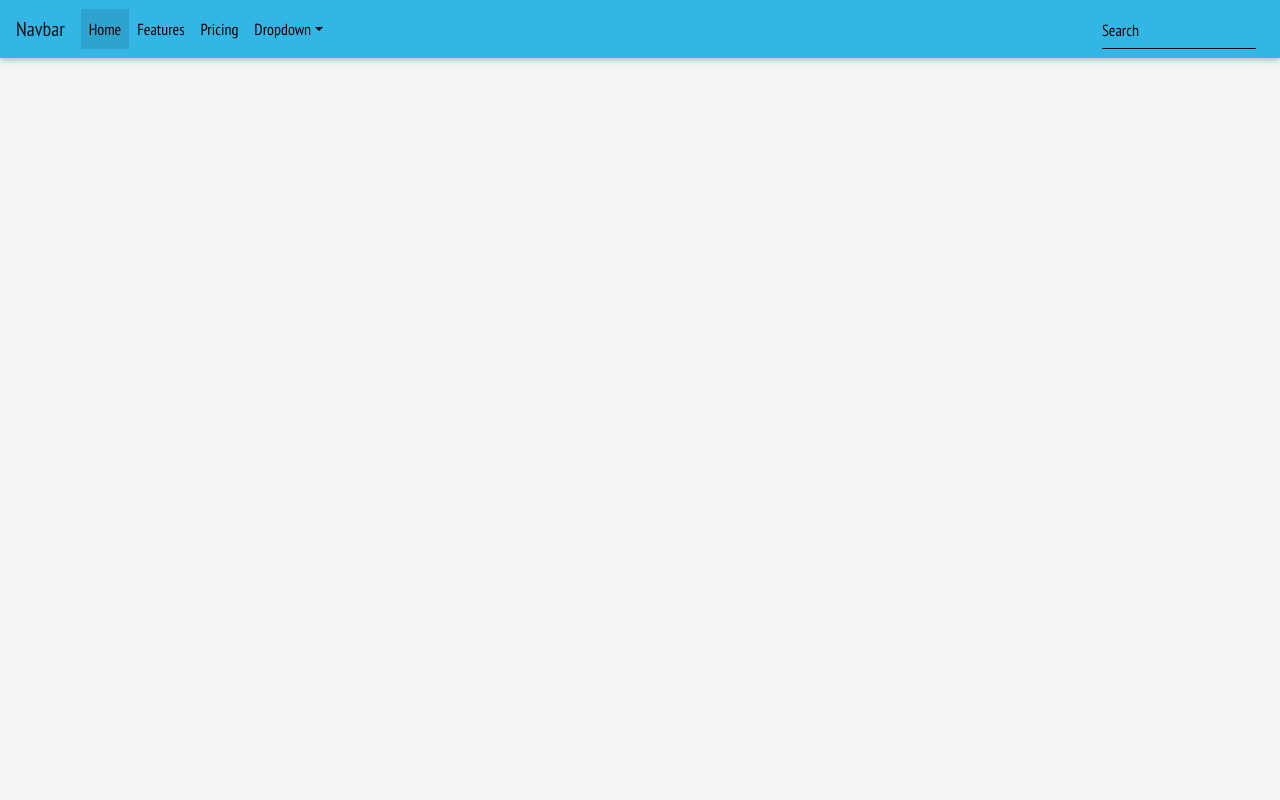
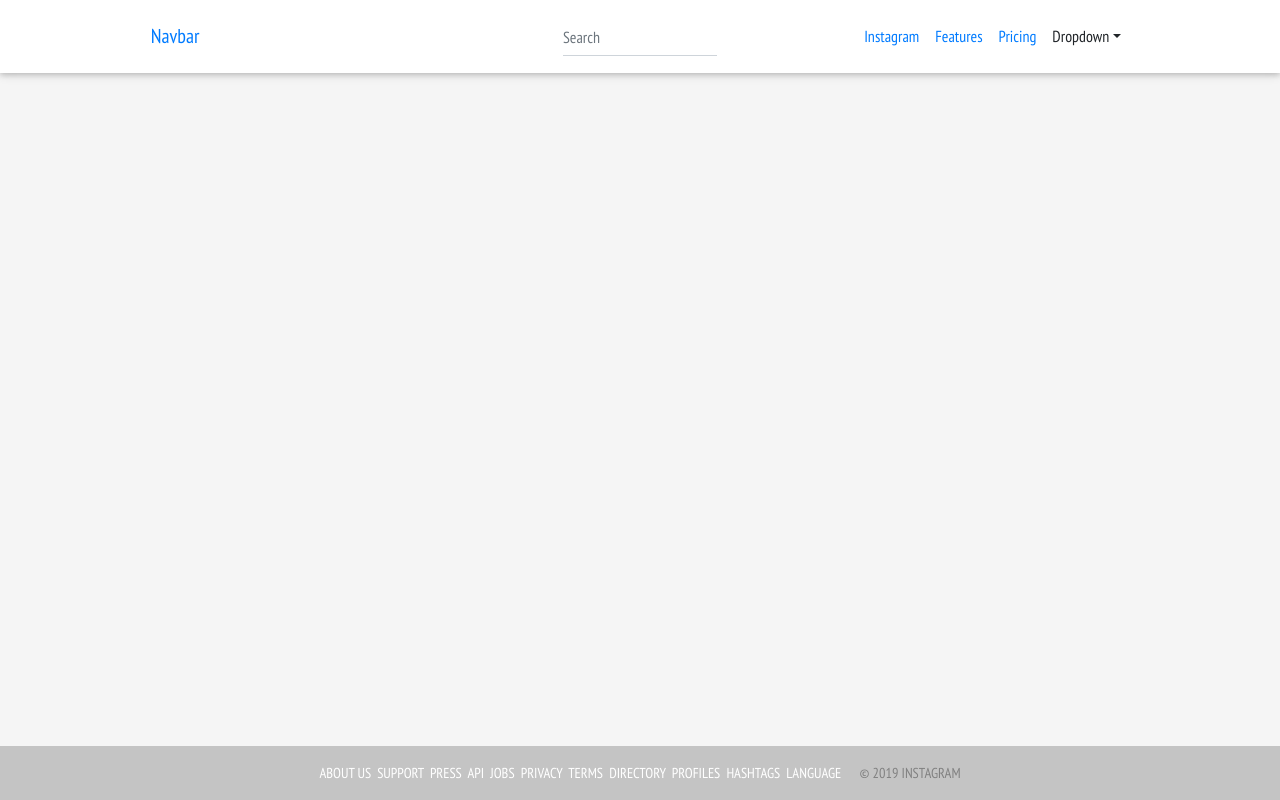
Before and after one commit to AisaJ/i-gram, a Django app: template insta/templates/base.html in a window 1280 px wide. Run offline with Django 3.2, Linux system fonts and the light colour scheme; the template is opened without the code that fills it, so the values that code supplies are empty; some libraries are stand-ins or nearby versions.

Commit message:
Changes to the home page. Added a demo gif.

```diff
--- a/insta/templates/base.html
+++ b/insta/templates/base.html
@@ -31,6 +31,7 @@
   {% include 'navbar.html' %}
   {% block content %}
   {% endblock %}
+  {% include 'footer.html' %}
 
   {% block script %}
     {% bootstrap_javascript %}
--- a/insta/templates/footer.html
+++ b/insta/templates/footer.html
@@ -0,0 +1,11 @@
+<!-- Footer -->
+<footer class="page-footer font-small">
+
+    <!-- Copyright -->
+    <div class="footer-copyright text-center py-3"><strong><a href="https://www.instagram.com/about/us/">ABOUT US</a>&nbsp;&nbsp;<a href="https://help.instagram.com/">SUPPORT</a>&nbsp;&nbsp;<a href="https://instagram-press.com/">PRESS</a>&nbsp;&nbsp;<a href="https://www.instagram.com/developer/">API</a>&nbsp;&nbsp;<a href="https://www.instagram.com/about/jobs/">JOBS</a>&nbsp;&nbsp;<a href="https://help.instagram.com/519522125107875">PRIVACY</a>&nbsp;&nbsp;<a href="https://help.instagram.com/581066165581870">TERMS</a>&nbsp;&nbsp;<a href="https://www.instagram.com/explore/locations/">DIRECTORY</a>&nbsp;&nbsp;<a href="https://www.instagram.com/directory/profiles/">PROFILES</a>&nbsp;&nbsp;<a href="https://www.instagram.com/directory/hashtags/">HASHTAGS</a>&nbsp;&nbsp;<a href="">LANGUAGE</a>&nbsp;&nbsp;&nbsp;&nbsp;&nbsp;&nbsp;<span>© 2019 INSTAGRAM</span></strong>
+
+    </div>
+    <!-- Copyright -->
+
+  </footer>
+  <!-- Footer -->
--- a/insta/templates/navbar.html
+++ b/insta/templates/navbar.html
@@ -1,12 +1,22 @@
-<nav class="navbar navbar-expand-lg navbar-light info-color">
-    <a class="navbar-brand" href="#">Navbar</a>
+
+<nav class="navbar navbar-expand-lg">
+  <div class="navbar-collapse collapse w-100 order-1 order-md-0 dual-collapse2">
+      <a class="navbar-brand mr-auto" href="#">Navbar</a>
       <button class="navbar-toggler" type="button" data-toggle="collapse" data-target="#navbarSupportedContent" aria-controls="navbarSupportedContent" aria-expanded="false" aria-label="Toggle navigation">
           <span class="navbar-toggler-icon"></span>
       </button>
-    <div class="collapse navbar-collapse" id="navbarSupportedContent">
-        <ul class="navbar-nav mr-auto">
+  </div>
+  <div class="mx-auto order-0">
+      <form class="form-inline mx-auto">
+          <div class="md-form my-0">
+              <input class="form-control mr-sm-2" type="text" placeholder="Search" aria-label="Search">
+          </div>
+      </form>
+  </div>
+  <div class="collapse navbar-collapse w-100 order-3 dual-collapse2" id="navbarSupportedContent">
+      <ul class="navbar-nav ml-auto">
           <li class="nav-item active">
-               <a class="nav-link waves-effect waves-light" href="#">Home <span class="sr-only">(current)</span></a>
+              <a class="nav-link waves-effect waves-light" href="#">Instagram <span class="sr-only">(current)</span></a>
           </li>
           <li class="nav-item">
               <a class="nav-link waves-effect waves-light" href="#">Features</a>
@@ -23,10 +33,6 @@
               </div>
           </li>
       </ul>
-        <form class="form-inline">
-            <div class="md-form my-0">
-                <input class="form-control mr-sm-2" type="text" placeholder="Search" aria-label="Search">
     </div>
-        </form>
-    </div>
+
 </nav>
--- a/instagram/urls.py
+++ b/instagram/urls.py
@@ -13,9 +13,10 @@ Including another URLconf
     1. Import the include() function: from django.conf.urls import url, include
     2. Add a URL to urlpatterns:  url(r'^blog/', include('blog.urls'))
 """
-from django.conf.urls import url
+from django.conf.urls import url,include
 from django.contrib import admin
 
 urlpatterns = [
     url(r'^admin/', admin.site.urls),
+    url(r'',include('insta.urls')),
 ]
--- a/static/css/insta.css
+++ b/static/css/insta.css
@@ -6,3 +6,28 @@ body{
 h2{
   font-family: 'Pacifico', cursive;
 }
+.navbar{
+  background-color: white;
+  padding-bottom: 1.2%;
+  padding-top: 1.2%;
+}
+.mr-auto,.ml-auto{
+  margin-left: 25%;
+  margin-right: 25%;
+}
+.page-footer {
+  position: fixed;
+  left: 0;
+  bottom: 0;
+  width: 100%;
+  background-color: transparent;
+}
+.footer-copyright{
+  color: black;
+}
+#home{
+  background-color: white;
+}
+span{
+  color: gray;
+}
```
Also changed, not shown: insta/templates/home.html (+37 -9 lines), insta/templates/insta.html (added, +14 -0 lines), static/images/Homepage.png (added), 1 other file. Lines whose indentation alone changed are shown as unchanged.
